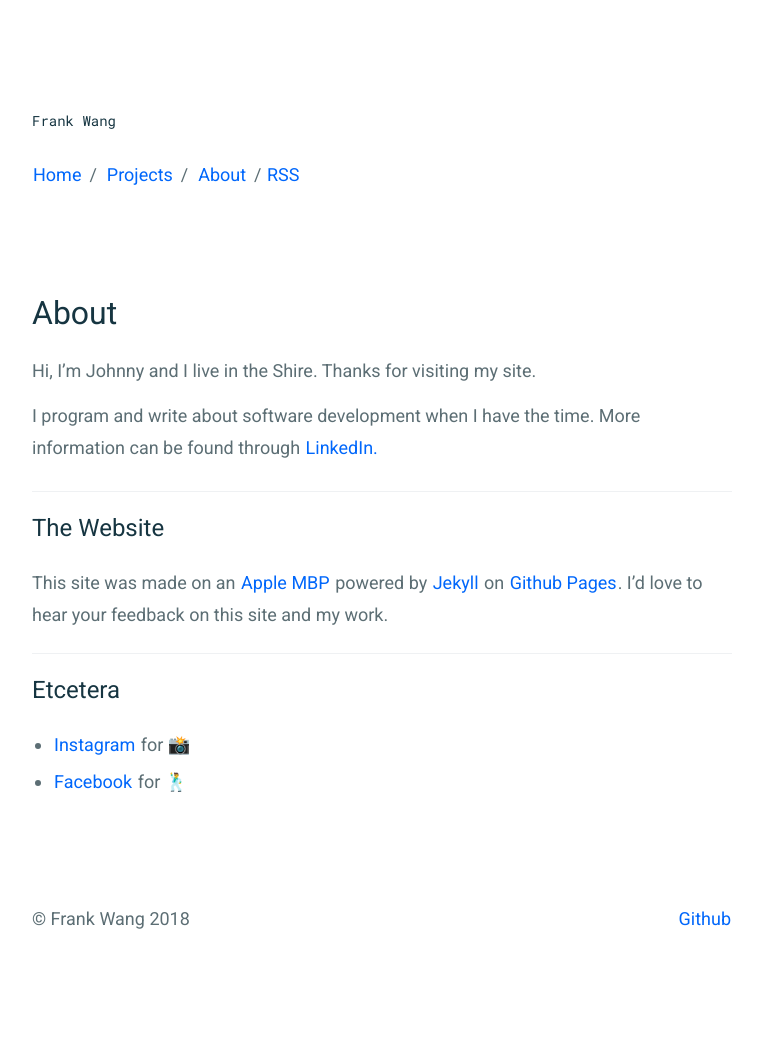
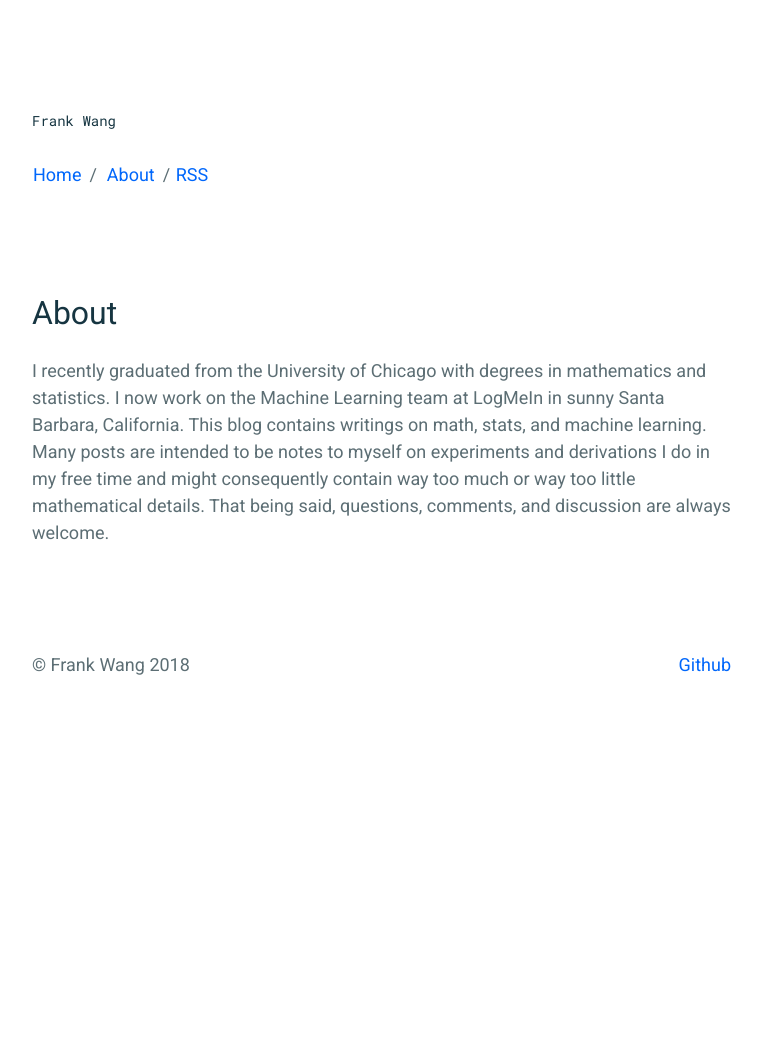
Before and after one commit to frankwang95/frankwang95.github.io, a Jekyll site: the page built from _pages/about.md, in a window 1280 px wide. Shown: the whole page, without its empty margins (258-1020 px from the left). Built offline with Jekyll 4.4.1, drawn with Linux system fonts in a browser that asks for light colours; after the commit the page ends 900 px from its top, so only the background shows below that.

Commit message:
Attempt to fix MathJax, removed projects page, updated About Me.

```diff
--- a/_includes/header.html
+++ b/_includes/header.html
@@ -6,7 +6,6 @@
     {% endif %}
     <p>
         <a href="{{ "/" | prepend: site.baseurl }}">Home</a><span
-          class="u-separate"></span> <a href="{{ "/projects/" | prepend:
-          site.baseurl }}">Projects</a><span class="u-separate"></span> <a href="{{ "/about/" | prepend: site.baseurl }}">About</a><span class="u-separate"></span><a href="{{ "/feed.xml" | prepend: site.baseurl }}">RSS</a>
+          class="u-separate"></span> <a href="{{ "/about/" | prepend: site.baseurl }}">About</a><span class="u-separate"></span><a href="{{ "/feed.xml" | prepend: site.baseurl }}">RSS</a>
     </p>
 </header>
--- a/_layouts/page.html
+++ b/_layouts/page.html
@@ -1,9 +1,6 @@
 ---
 layout: default
 ---
-<script type="text/javascript"
-    src="http://cdn.mathjax.org/mathjax/latest/MathJax.js?config=TeX-AMS-MML_HTMLorMML">
-</script>
 <div class="c-page">
     {% include header.html %}
     <div class="c-page__main">
--- a/_layouts/post.html
+++ b/_layouts/post.html
@@ -1,6 +1,7 @@
 ---
 layout: page
 ---
+<script src="https://cdn.mathjax.org/mathjax/latest/MathJax.js?config=TeX-AMS-MML_HTMLorMML" type="text/javascript"></script>
 <article class="c-article">
     <header class="c-article__header">
         <h1 class="c-article__title">{{ page.title }}</h1>
--- a/_pages/about.md
+++ b/_pages/about.md
@@ -3,19 +3,5 @@ layout: content
 title: About
 permalink: /about/
 ---
-Hi, I'm Johnny and I live in the Shire. Thanks for visiting my site.
 
-I program and write about software development when I have the time. More information can be found through <a href="https://www.linkedin.com/" data-network="LinkedIn" data-proofer-ignore>LinkedIn.</a>
-
-----
-
-## The Website
-This site was made on an [Apple MBP](https://www.apple.com/) powered by [Jekyll](https://jekyllrb.com) on [Github Pages](https://pages.github.com).
-I'd love to hear your feedback on this site and my work.
-
-----
-
-## Etcetera
-
-- [Instagram](https://www.instagram.com/) for 📸
-- [Facebook](https://www.facebook.com/) for 🕺
+I recently graduated from the University of Chicago with degrees in mathematics and statistics. I now work on the Machine Learning team at LogMeIn in sunny Santa Barbara, California. This blog contains writings on math, stats, and machine learning. Many posts are intended to be notes to myself on experiments and derivations I do in my free time and might consequently contain way too much or way too little mathematical details. That being said, questions, comments, and discussion are always welcome.
```
